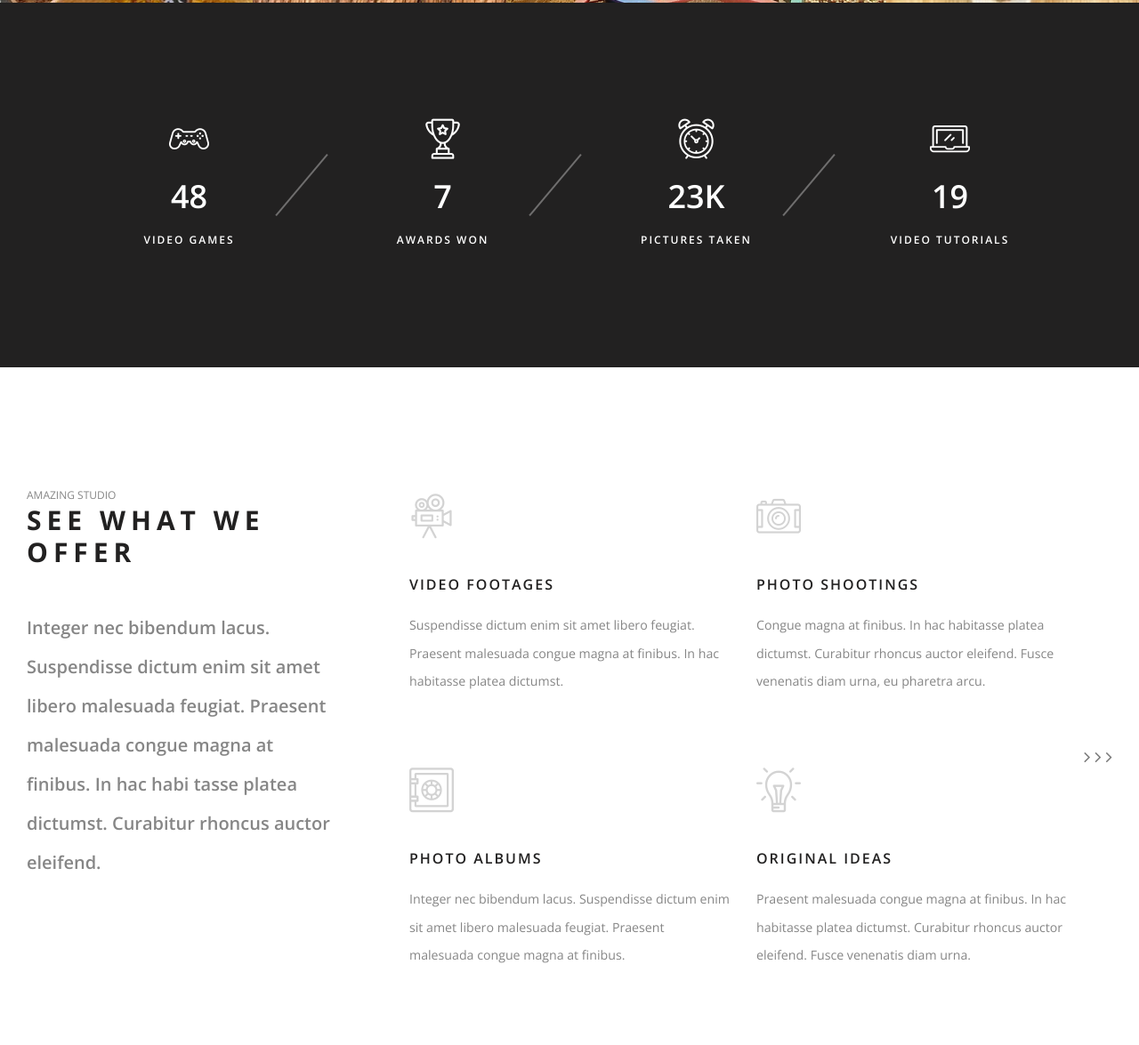
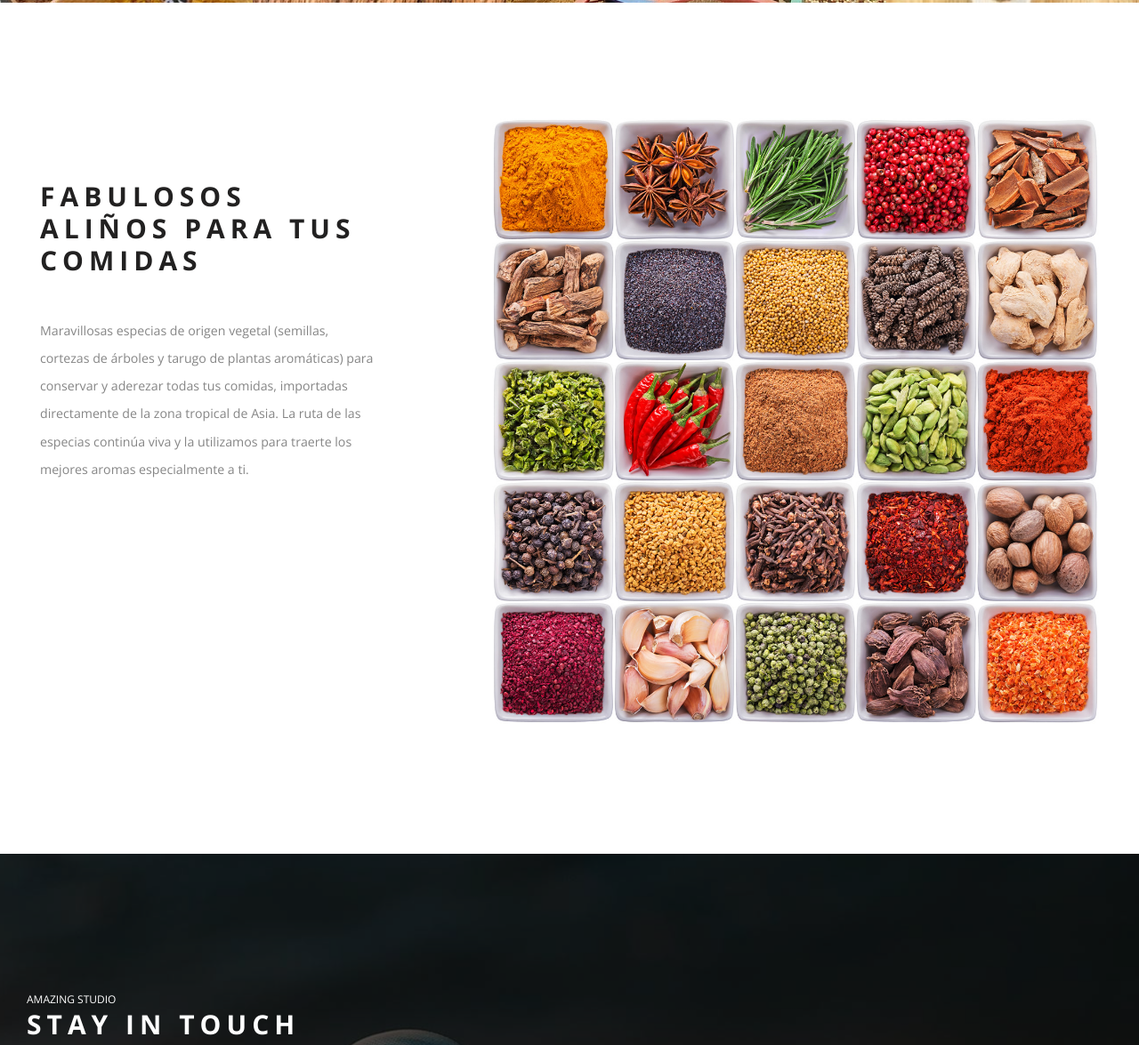
Before and after one commit to yesica-gomez/diplomado, a plain HTML site: page index.html in a window 1280 px wide. Shown: the part 2555-3730 px from the top of the page at 89% size. Drawn offline with nearby package versions, Linux system fonts and the light colour scheme.

Commit message:
muchos cambios, borrar lo de juegos que no aplica a las especias

```diff
--- a/index.html
+++ b/index.html
@@ -164,99 +164,29 @@
 
 
 	<!-- Milestones section start -->
-	<section class="milestones-section spad">
-		<div class="container">
-			<div class="row">
-				<div class="col-lg-3 col-md-6 fact-box">
-					<div class="fact-content">
-						<i class="flaticon-gamepad"></i>
-						<h2>48</h2>
-						<p>VIDEO gAMES</p>
-					</div>
-				</div>
-				<div class="col-lg-3 col-md-6 fact-box">
-					<div class="fact-content">
-						<i class="flaticon-trophy"></i>
-						<h2>7</h2>
-						<p>AWARDS WON</p>
-					</div>
-				</div>
-				<div class="col-lg-3 col-md-6 fact-box">
-					<div class="fact-content">
-						<i class="flaticon-alarm-clock"></i>
-						<h2>23K</h2>
-						<p>Pictures taken</p>
-					</div>
-				</div>
-				<div class="col-lg-3 col-md-6 fact-box">
-					<div class="fact-content">
-						<i class="flaticon-laptop"></i>
-						<h2>19</h2>
-						<p>Video tutorials</p>
-					</div>
-				</div>
-			</div>
-		</div>
-	</section>
+
+
 	<!-- Milestones section end -->
 
 
 	<!-- Services section start -->
-	<section class="services-section spad">
-		<div class="container-fluid services-warp">
-			<div class="services-text">
-				<div class="container p-0">
-				<span class="sp-sub-title">Amazing studio</span>
-					<h3 class="sp-title">see What we offer</h3>
-					<p>Integer nec bibendum lacus. Suspendisse dictum enim sit amet libero malesuada feugiat. Praesent malesuada congue magna at finibus. In hac habi tasse platea dictumst. Curabitur rhoncus auctor eleifend.</p>
+	<section class="intro-section sp-pad spad">
+			<div class="container-fluid">
+				<div class="row">
+					<div class="col-xl-4 intro-text">
 
-				</div>
-			</div>
-			<div class="container p-0">
-				<div class="row">
-					<div class="col-xl-8 offset-xl-4">
-						<div class="row">
-							<div class="col-md-6">
-								<div class="icon-box">
-									<i class="flaticon-video-camera"></i>
-									<h4>Video Footages</h4>
-									<p>Suspendisse dictum enim sit amet libero feugiat. Praesent malesuada congue magna at finibus. In hac habitasse platea dictumst. </p>
-								</div>
-							</div>
-							<div class="col-md-6">
-								<div class="icon-box">
-									<i class="flaticon-photo-camera"></i>
-									<h4>Photo Shootings</h4>
-									<p>Congue magna at finibus. In hac habitasse platea dictumst. Curabitur rhoncus auctor eleifend. Fusce venenatis diam urna, eu pharetra arcu.</p>
-								</div>
-							</div>
-							<div class="col-md-6">
-								<div class="icon-box">
-									<i class="flaticon-safebox"></i>
-									<h4>photo albums</h4>
-									<p>Integer nec bibendum lacus. Suspendisse dictum enim sit amet libero malesuada feugiat. Praesent malesuada congue magna at finibus. </p>
-								</div>
-							</div>
-							<div class="col-md-6">
-								<div class="icon-box">
-									<i class="flaticon-idea"></i>
-									<h4>Original ideas</h4>
-									<p>Praesent malesuada congue magna at finibus. In hac habitasse platea dictumst. Curabitur rhoncus auctor eleifend. Fusce venenatis diam urna.</p>
-								</div>
-							</div>
-						</div>
+						<h3 class="sp-title">fabulosos aliños para tus comidas</h3>
+						<p>Maravillosas especias de origen vegetal (semillas, cortezas de árboles y tarugo de plantas aromáticas) para conservar y aderezar todas tus comidas, importadas directamente de la zona tropical de Asia. La ruta de las especias continúa viva y la utilizamos para traerte los mejores aromas especialmente a ti.</p>
+
+					</div>
+					<div class="col-xl-7 offset-xl-1">
+						<figure class="intro-img mt-5 mt-xl-0">
+							<img src="img/intro.jpg" alt="">
+						</figure>
 					</div>
 				</div>
 			</div>
-		</div>
-		<div class="service-more-link">
-			<a href="#" class="arrow-btn">
-				<i class="fa fa-angle-right"></i>
-				<i class="fa fa-angle-right"></i>
-				<i class="fa fa-angle-right"></i>
-			</a>
-		</div>
-	</section>
+		</section>
 	<!-- Services section start end -->
 
 
```
